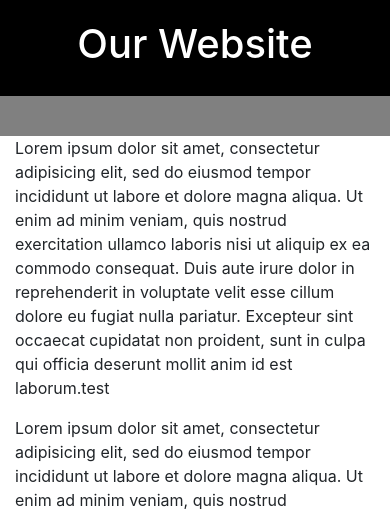
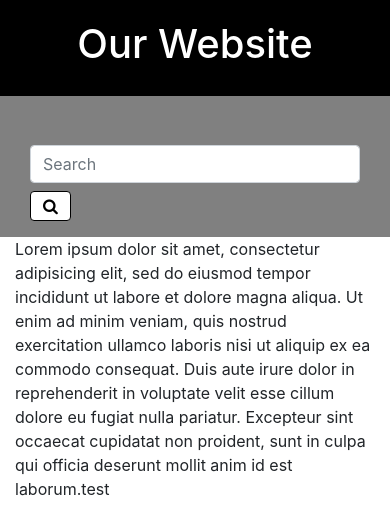
Before and after one commit to RoryEgan/cs4014-project, a PHP site: page / in a window 390 px wide. Shown: the top 509 px of the page. Run offline with PHP 8.4, Linux system fonts and the light colour scheme; style sheets or scripts are compiled from the project's sources; some libraries are stand-ins or nearby versions.

Commit message:
Search bar added to the navbar:
A basic search bar has been added. It is still unfinished, as it needs to be optimised for mobile view. There is also an issue with selecting the colour change when you hover on the search icon.

```diff
--- /dev/null
+++ b/assets/sass/buttons.scss
@@ -0,0 +1,8 @@
+.btn-outline-success {
+
+  cursor: pointer;
+  color: #000;
+  background-color: #fff;
+  border-color: #000;
+
+}
--- a/assets/sass/header.scss
+++ b/assets/sass/header.scss
@@ -17,7 +17,6 @@
 
   color: #fff;
   padding-right: 0.85rem;
-
 }
 
 header.banner {
@@ -33,7 +32,7 @@ header.banner {
 
 .navbar-static-top {
   background-color: grey;
-  transition: all .7s;
+  transition: .7s;
 }
 
 // Styles added when the navbar contracts
@@ -46,5 +45,5 @@ header.banner {
 
 .fixed-top {
   background-color: #000;
-  transition: all .7s;
+  transition: .7s;
 }
--- a/includes/head.php
+++ b/includes/head.php
@@ -6,5 +6,6 @@
   <link href="bower_components/font-awesome/css/font-awesome.min.css" rel="stylesheet">
   <link href="assets/sass/style.scss" rel="stylesheet">
   <link href="assets/sass/header.scss" rel="stylesheet">
+  <link href="assets/sass/buttons.scss" rel="stylesheet">
   <title>CS 4014 Project</title>
 </head>
--- a/includes/header.php
+++ b/includes/header.php
@@ -15,6 +15,7 @@
       <button class="navbar-toggler navbar-toggler-right" type="button" data-toggle="collapse" data-target="#navbarTogglerDemo02" aria-controls="navbarTogglerDemo02" aria-expanded="false" aria-label="Toggle navigation">
         <span class="navbar-toggler-icon"></span>
       </button>
+      <div class="col-md-8">
         <div class="collapse navbar-collapse" id="navbarTogglerDemo02">
           <div class="nav-menu">
             <ul class="navbar-nav mr-auto mt-2 mt-md-0">
@@ -27,5 +28,16 @@
           </div>
         </div>
       </div>
+      <div class="col-md-4">
+        <form class="form-inline my-2 my-lg-0">
+          <input class="form-control mr-sm-2" type="text" placeholder="Search">
+          <button class="btn btn-outline-success my-2 my-sm-0" type="submit">
+            <i class="fa fa-search">
+              <a href="#"></a>
+            </i>
+          </button>
+        </form>
+      </div>
+    </div>
   </header>
 </div>
```
Lines whose indentation alone changed are shown as unchanged.
